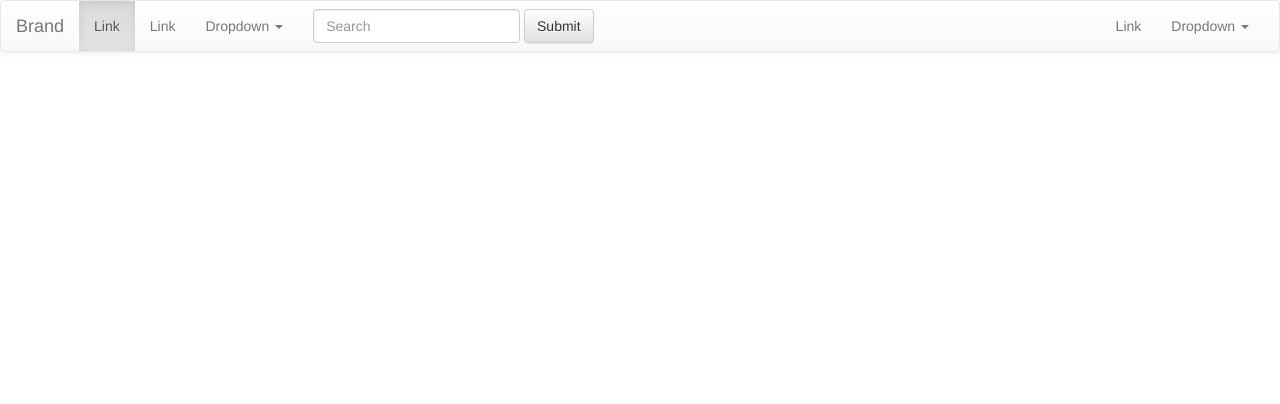
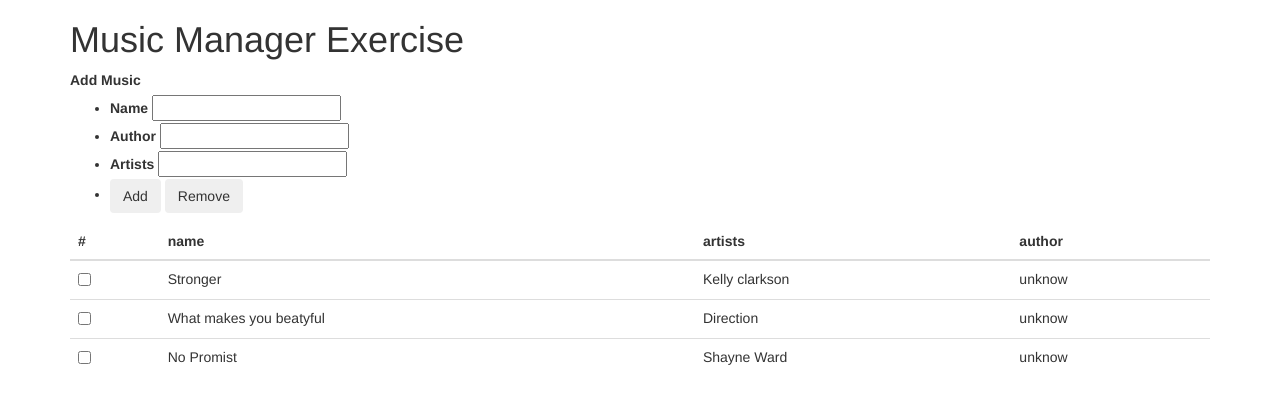
Before and after one commit to cminhho/Music-Manager-Exercise, a website: page index.html in a window 1280 px wide. Drawn offline with nearby package versions, Linux system fonts and the light colour scheme.

Commit message:
edit(index.html): add controller

```diff
--- a/index.html
+++ b/index.html
@@ -7,9 +7,9 @@
 	<link rel="stylesheet" href="bower_components/bootstrap/dist/css/bootstrap-theme.min.css" />
 </head>
 <body>
-<nav class="navbar navbar-default">
+<!-- <nav class="navbar navbar-default">
   <div class="container-fluid">
-    <!-- Brand and toggle get grouped for better mobile display -->
+    Brand and toggle get grouped for better mobile display
     <div class="navbar-header">
       <button type="button" class="navbar-toggle collapsed" data-toggle="collapse" data-target="#bs-example-navbar-collapse-1">
         <span class="sr-only">Toggle navigation</span>
@@ -17,10 +17,10 @@
         <span class="icon-bar"></span>
         <span class="icon-bar"></span>
       </button>
-      <a class="navbar-brand" href="#">Brand</a>
+      <a class="navbar-brand" href="#">Music Manager Exercise</a>
     </div>
 
-    <!-- Collect the nav links, forms, and other content for toggling -->
+    Collect the nav links, forms, and other content for toggling
     <div class="collapse navbar-collapse" id="bs-example-navbar-collapse-1">
       <ul class="nav navbar-nav">
         <li class="active"><a href="#">Link <span class="sr-only">(current)</span></a></li>
@@ -57,16 +57,100 @@
           </ul>
         </li>
       </ul>
-    </div><!-- /.navbar-collapse -->
-  </div><!-- /.container-fluid -->
-</nav>
+    </div>/.navbar-collapse
+  </div>/.container-fluid
+</nav> -->
 
+	<div class="container">
+	<h1>Music Manager Exercise</h1>
+	<div class="addMusic row">
+		<div class="col-md-6">
+			<label for="">Add Music</label>
+			<ul>
+				<li>
+					<label for="">Name</label>
+					<input type="text" name="" id="" data-ng-model="newMusic.name"/>
+				</li>
+				<li>
+					<label for="">Author</label>
+					<input type="text" name="" id="" data-ng-model="newMusic.author"/>
+				</li>
+				<li>
+					<label for="">Artists</label>
+					<input type="text" name="" id="" data-ng-model="newMusic.artists"/>
+				</li>
+				<li>
+					<button class="btn" data-ng-click="addMusic(newMusic)">Add</button>
+					<button class="btn" data-ng-click="remove()">Remove</button>
+				</li>
+			</ul>
+
+
+		</div>
+		<!-- <div class="col-md-6">
+			<label for="">Search</label>
+			<input type="search" name="" id="" data-ng-model="searchMusic"/>
+			<button class="btn">Search</button>
+		</div> -->
+	</div>
+
+	<table class="table">
+			<thead>
+				<tr>
+					<th>#</th>
+					<th>name</th>
+					<th>artists</th>
+					<th>author</th>
+				</tr>
+			</thead>
+			<tbody>
+				<tr data-ng-repeat="music in aMusics">
+					<td>
+						<input type="checkbox" name="" id="" data-ng-model="checked"/>
+					</td>
+					<td data-ng-bind="music.name"></td>
+					<td data-ng-bind="music.artists"></td>
+					<td data-ng-bind="music.author"></td>
+				</tr>
+			</tbody>
+		</table>
+	</div>
 	<script type="text/javascript" src="bower_components/angular/angular.js"></script>
 	<script type="text/javascript">
 		angular.module('MusicManagerApp', [])
-		.controller('MainCtrl', function($scope){
-			$scope.title = 'Music Manager Exercise';
+		.factory('PageTitle', function(){
+			var PageTitle = {
+				title: 'Music Manager Exercise',
+				getTitle: getTitle,
+				setTitle: setTitle
+			};
+			function getTitle(){
+				return PageTitle.title;
+			}
+			function setTitle(title){
+				PageTitle.title = title;
+			}
+			return PageTitle;
 		})
+		.controller('MainCtrl', function($scope, PageTitle){
+			$scope.newMusic = {};
+			$scope.aMusics = [
+				{ id: 1420869634000, name: 'Stronger', author: 'unknow', 'artists': 'Kelly clarkson'},
+				{ id: 1420869636000, name: 'What makes you beatyful', author: 'unknow', 'artists': 'Direction'},
+				{ id: 1420869638000, name: 'No Promist', author: 'unknow', 'artists': 'Shayne Ward'}
+			]
+			PageTitle.setTitle('Dashboard');
+
+			$scope.title = PageTitle.getTitle();
+			// add music
+			$scope.addMusic = function(music){
+				music.id = Date.parse(new Date);
+				$scope.aMusics.push(music);
+				$scope.newMusic = {};
+			}
+			// delete music
+		})
+
 	</script>
 </body>
 </html>
```
